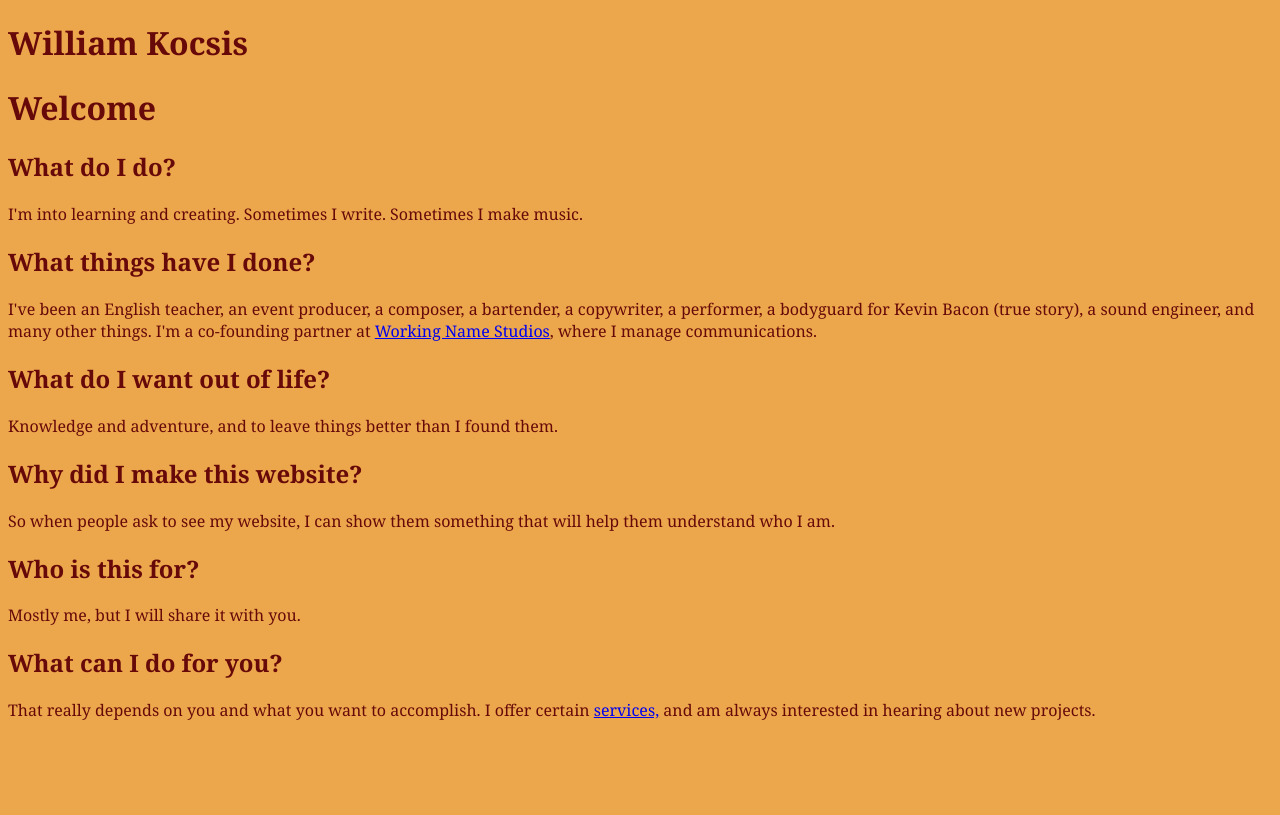
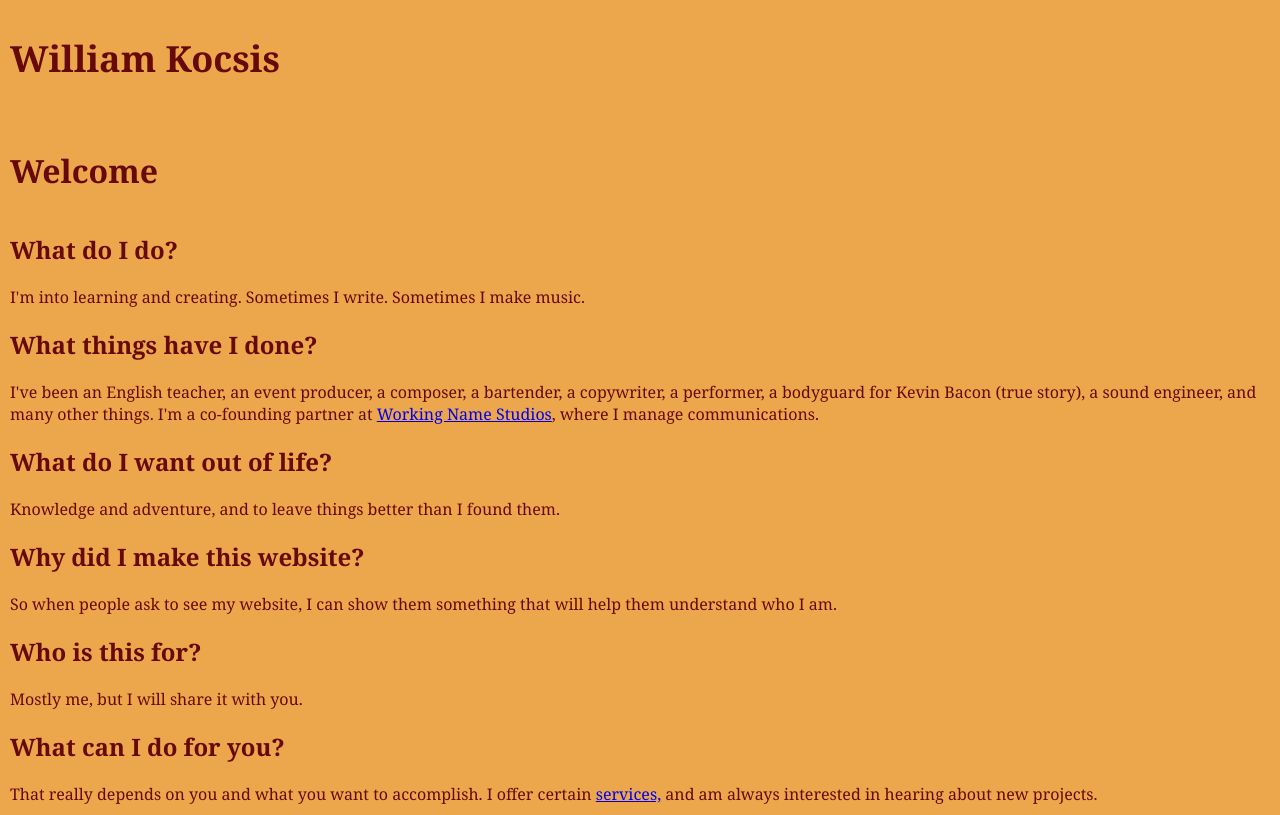
Before and after one commit to sracabanahashas/personal-website, a plain HTML site: page index.html in a window 1280 px wide. Drawn offline with Linux system fonts and the light colour scheme.

Commit message:
Add flex styling

```diff
--- a/index.html
+++ b/index.html
@@ -7,7 +7,7 @@
     <link rel="stylesheet" href="style.css">
 </head>
 <body>
-    <h1>William Kocsis</h1>
+    <h1 id="myName">William Kocsis</h1>
 
     <h1>Welcome</h1>
 
--- a/style.css
+++ b/style.css
@@ -1,5 +1,22 @@
 body {
     background-color: rgb(236, 167, 76);
     color: rgb(103, 9, 9);
-    font-family:Cambria, Cochin, Georgia, Times, 'Times New Roman', serif
+    font-family:Cambria, Cochin, Georgia, Times, 'Times New Roman', serif;
+    display: flex;
+    flex-direction: column;
+    align-items: flex-start;
+    margin: 10px;
+    gap: 20px;
 }
+
+#myName {
+    font-size: 36px;
+}
+
+h2 {
+    margin: 0;
+}
+
+p {
+    margin: 0;
+}
```
